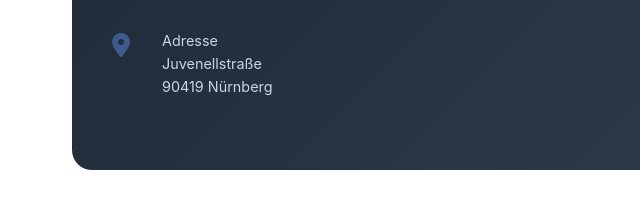
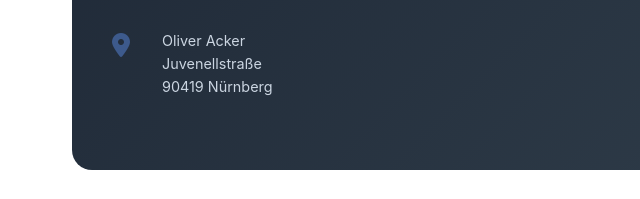
Before and after one commit to constructorable/appanwendung001, a plain HTML site: page index.html in a window 1280 px wide. Shown: the part 3133-3332 px from the top of the page, 0-640 px from the left. Drawn offline with Linux system fonts and the light colour scheme.

Commit message:
Update index.html

```diff
--- a/index.html
+++ b/index.html
@@ -255,7 +255,7 @@
                     <div class="info-item">
                         <i class="fas fa-map-marker-alt"></i>
                         <div>
-                            <p>Adresse</p>
+                            <p>Oliver Acker</p>
                             <p>Juvenellstraße<br>90419 Nürnberg</p>
                         </div>
                     </div>
```
